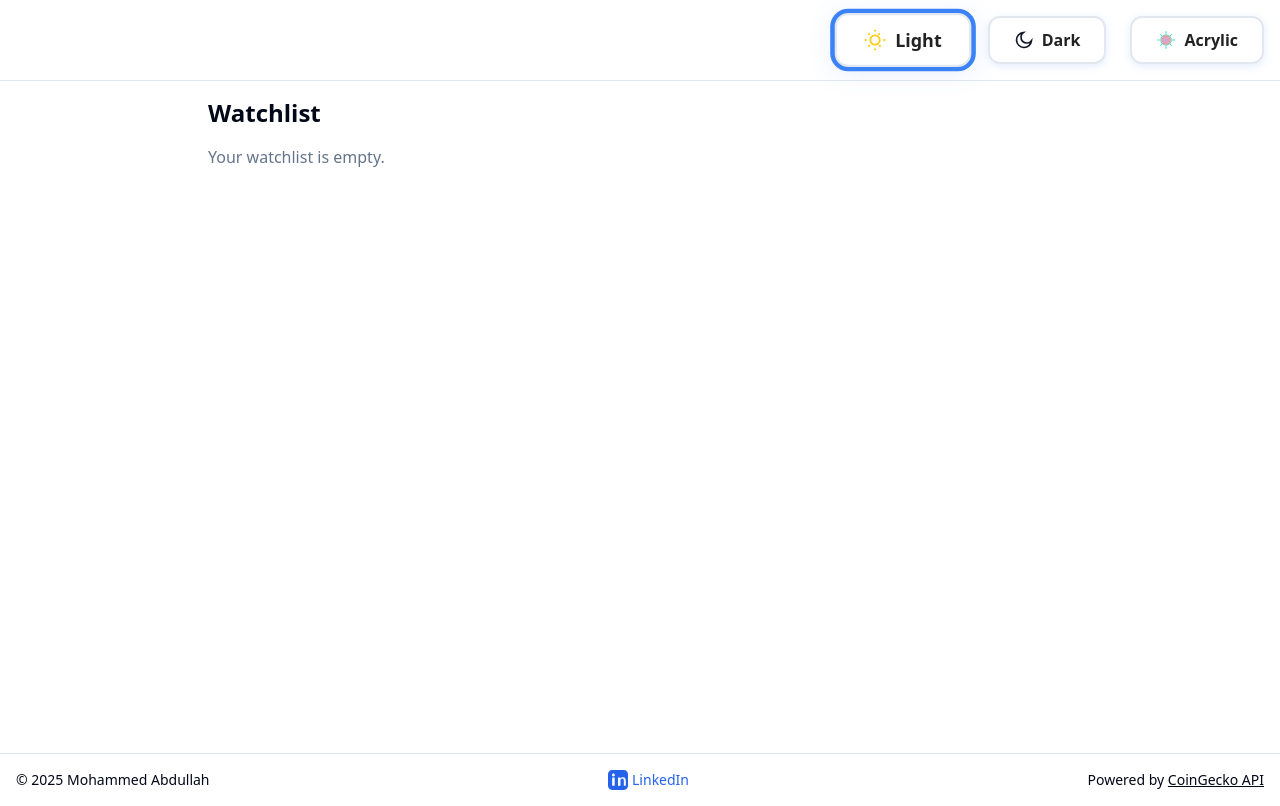
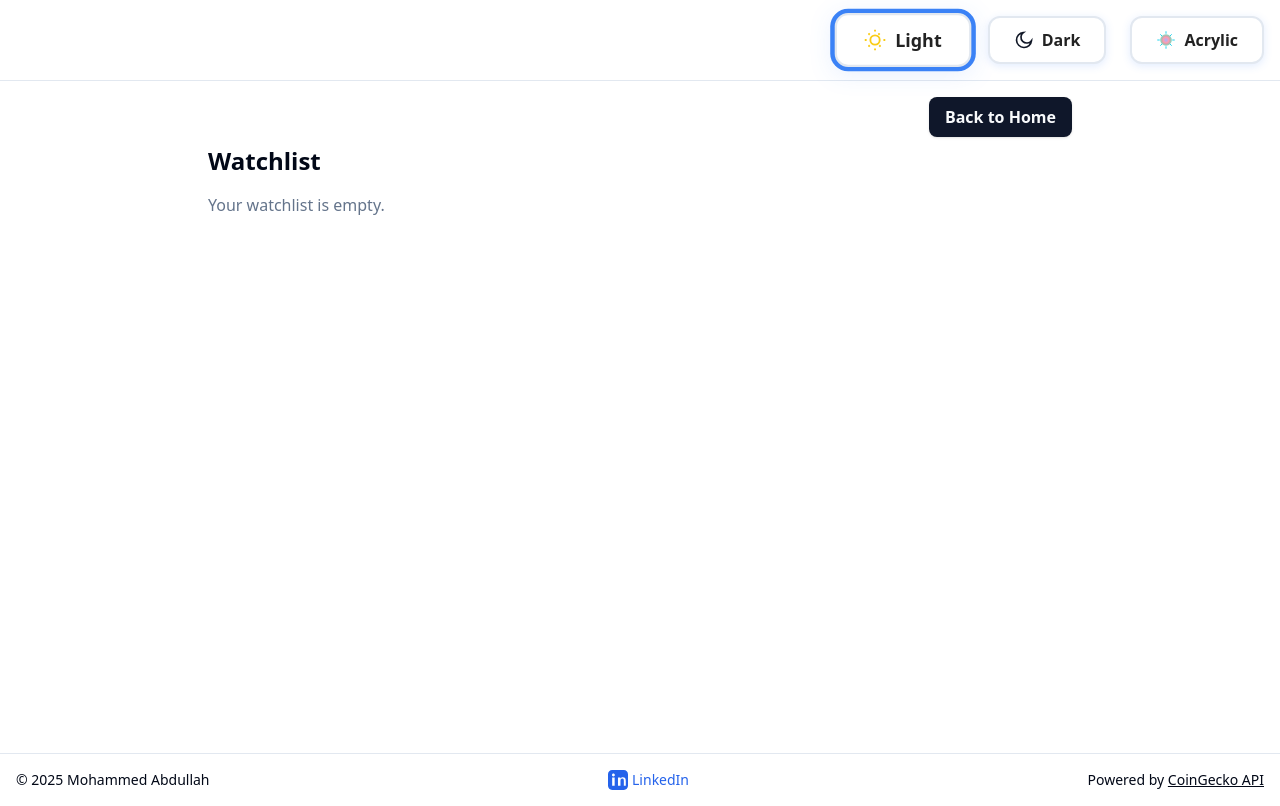
Before and after one commit to mohammed1916/crypt, a Next.js app: page /watchlist in a window 1280 px wide. Built offline with nearby package versions, Linux system fonts and the light colour scheme.

Commit message:
navigation watchlist

```diff
--- a/src/app/page.tsx
+++ b/src/app/page.tsx
@@ -1,5 +1,6 @@
 "use client";
 import React, { useEffect, useState } from "react";
+import { useRouter } from "next/navigation";
 import CryptoTable from "@/components/home/CryptoTable";
 import LoadingSkeleton from "@/components/ui/LoadingSkeleton";
 import FormInput from "@/components/ui/FormInput";
@@ -9,6 +10,7 @@ import { useToast } from "@/components/ui/toast";
 import { useTheme } from "@/context/ThemeContext";
 
 export default function HomePage() {
+  const router = useRouter();
   const [coins, setCoins] = useState<any[]>([]);
   const [loading, setLoading] = useState(true);
   const [error, setError] = useState("");
@@ -57,6 +59,15 @@ export default function HomePage() {
 
   return (
     <main className="max-w-6xl mx-auto p-4">
+      <div className="flex justify-end mb-2">
+        <button
+          type="button"
+          onClick={() => router.push("/watchlist")}
+          className="inline-block px-4 py-2 rounded-lg bg-primary text-primary-foreground font-semibold shadow hover:bg-primary/90 transition"
+        >
+          View Watchlist
+        </button>
+      </div>
       <div className="mb-4 acrylic-card shadow-sm p-4 flex flex-col md:flex-row gap-4 md:items-center border border-border">
         <div className="relative w-full md:w-64">
           <MagnifyingGlassIcon className="w-5 h-5 text-muted-foreground absolute left-3 top-1/2 -translate-y-1/2 pointer-events-none" />
--- a/src/app/watchlist/page.tsx
+++ b/src/app/watchlist/page.tsx
@@ -1,5 +1,6 @@
 "use client";
 import React, { useEffect, useState } from "react";
+import { useRouter } from "next/navigation";
 import WatchlistTable from "@/components/watchlist/WatchlistTable";
 import LoadingSkeleton from "@/components/ui/LoadingSkeleton";
 
@@ -12,6 +13,7 @@ const getWatchlist = () => {
 };
 
 export default function WatchlistPage() {
+  const router = useRouter();
   const [watchlist, setWatchlist] = useState<string[]>([]);
   const [coins, setCoins] = useState<any[]>([]);
   const [loading, setLoading] = useState(true);
@@ -48,6 +50,15 @@ export default function WatchlistPage() {
 
   return (
     <main className="max-w-4xl mx-auto p-4">
+      <div className="flex justify-end mb-2">
+        <button
+          type="button"
+          onClick={() => router.push("/")}
+          className="inline-block px-4 py-2 rounded-lg bg-primary text-primary-foreground font-semibold shadow hover:bg-primary/90 transition"
+        >
+          Back to Home
+        </button>
+      </div>
       <h1 className="text-2xl font-bold mb-4">Watchlist</h1>
       {loading ? (
         <LoadingSkeleton className="h-32" />
```
